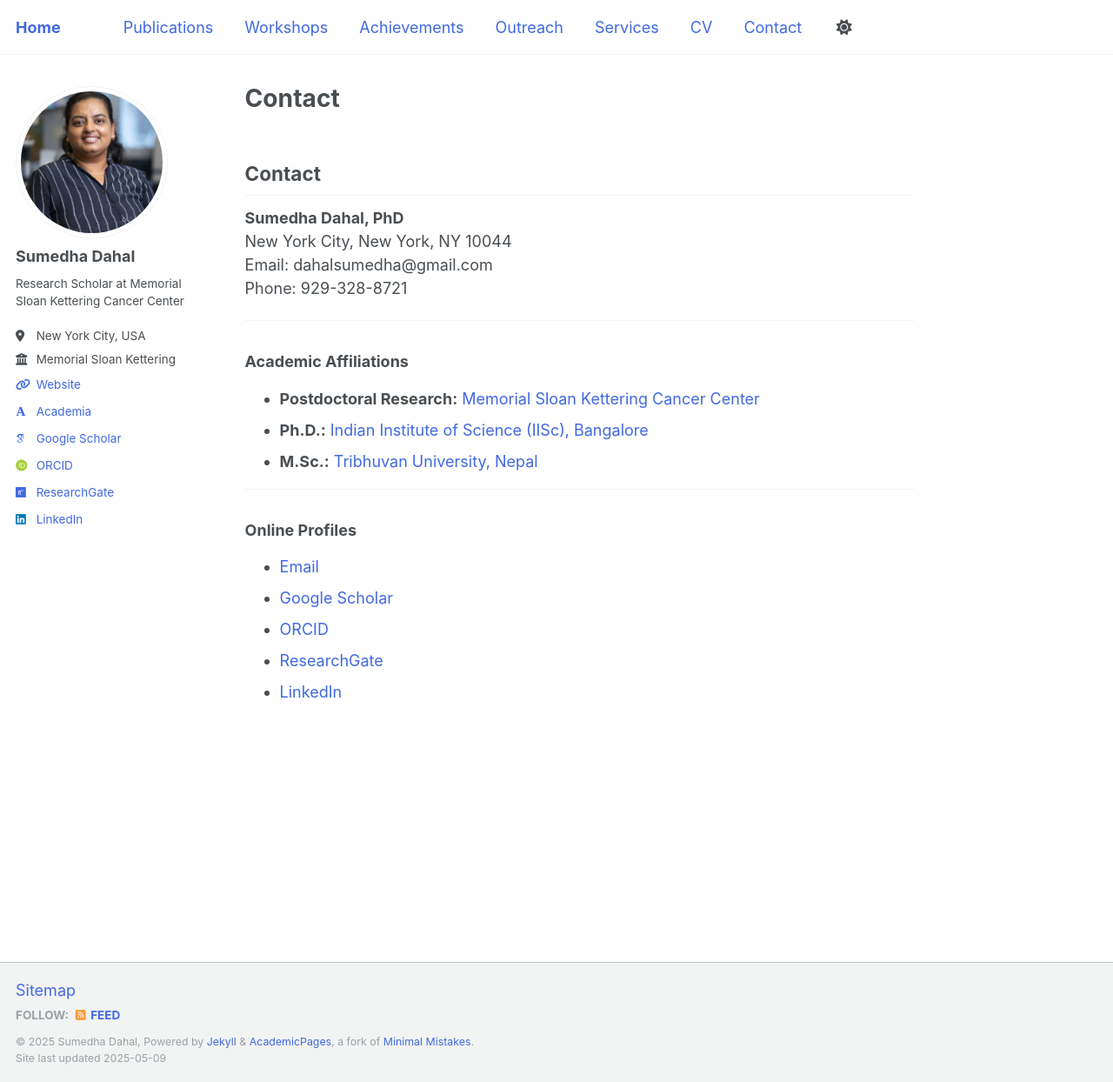
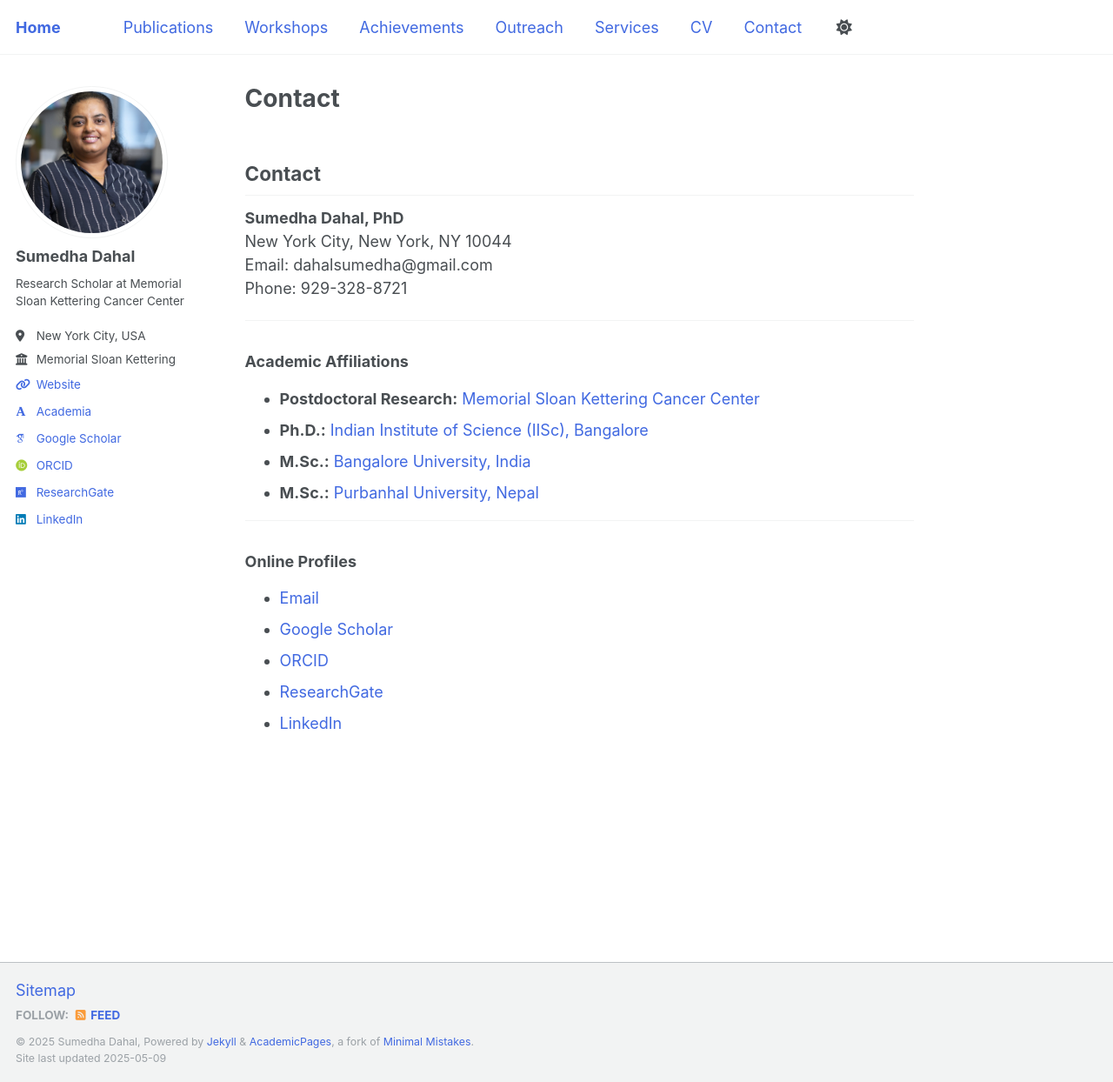
Before and after one commit to Sumu54/Sumu54.github.io, a Jekyll site: the page built from _pages/contact.md, in a window 1280 px wide and 1244 px high. Shown: the whole window at 87% size. Built offline with Jekyll 4.4.1, drawn with Linux system fonts in a browser that asks for light colours; some web fonts are replaced.

Commit message:
Update contact.md

```diff
--- a/_pages/contact.md
+++ b/_pages/contact.md
@@ -48,7 +48,8 @@ a:active {
 <ul>
   <li><strong>Postdoctoral Research:</strong> <a href="https://www.mskcc.org/research/ski/labs/members/sumedha-dahal" target="_blank">Memorial Sloan Kettering Cancer Center</a></li>
   <li><strong>Ph.D.:</strong> <a href="https://www.iisc.ac.in/" target="_blank">Indian Institute of Science (IISc), Bangalore</a></li>
-  <li><strong>M.Sc.:</strong> <a href="https://tribhuvan-university.edu.np/" target="_blank">Tribhuvan University, Nepal</a></li>
+  <li><strong>M.Sc.:</strong> <a href="https://bangaloreuniversity.karnataka.gov.in/" target="_blank">Bangalore University, India</a></li>
+  <li><strong>M.Sc.:</strong> <a href="https://purbanchaluniversity.edu.np/" target="_blank">Purbanhal University, Nepal</a></li>
 </ul>
 
 <hr>
```
